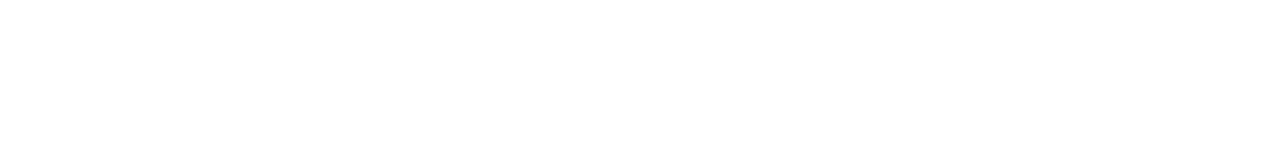
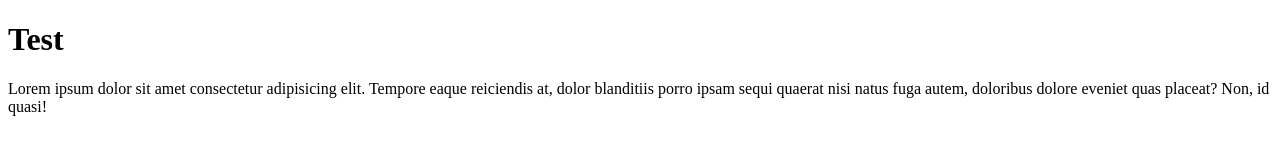
Before and after one commit to 003Kanyaphat/Test, a plain HTML site: page index.html in a window 1280 px wide. Drawn offline with Linux system fonts and the light colour scheme.

Commit message:
update para

```diff
--- a/index.html
+++ b/index.html
@@ -7,6 +7,7 @@
     <title>Document</title>
 </head>
 <body>
-
+    <h1>Test</h1>
+    <p>Lorem ipsum dolor sit amet consectetur adipisicing elit. Tempore eaque reiciendis at, dolor blanditiis porro ipsam sequi quaerat nisi natus fuga autem, doloribus dolore eveniet quas placeat? Non, id quasi!</p>
 </body>
 </html>
```
